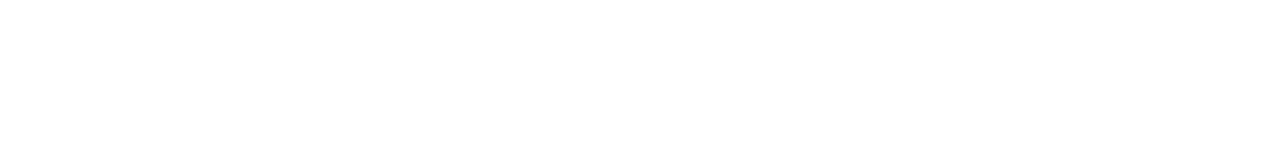
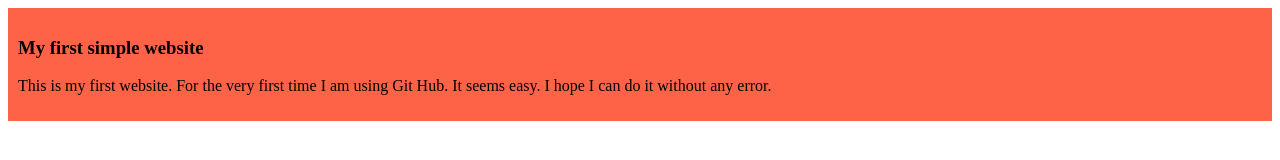
Before and after one commit to khanm206/my-simple-website, a plain HTML site: page index.html in a window 1280 px wide. Drawn offline with Linux system fonts and the light colour scheme.

Commit message:
added the first blog

```diff
--- a/index.html
+++ b/index.html
@@ -4,8 +4,13 @@
     <meta charset="UTF-8">
     <meta name="viewport" content="width=device-width, initial-scale=1.0">
     <title>My Simple Website</title>
+    <link rel="stylesheet" href="styles/blog.css">
 </head>
 <body>
+    <div>
+        <h3>My first simple website</h3>
+        <p>This is my first website. For the very first time I am using Git Hub. It seems easy. I hope I can do it without any error.</p>
+    </div>
 
 </body>
 </html>
--- /dev/null
+++ b/styles/blog.css
@@ -0,0 +1,4 @@
+div{
+    background-color: tomato;
+    padding: 10px;
+}
```
